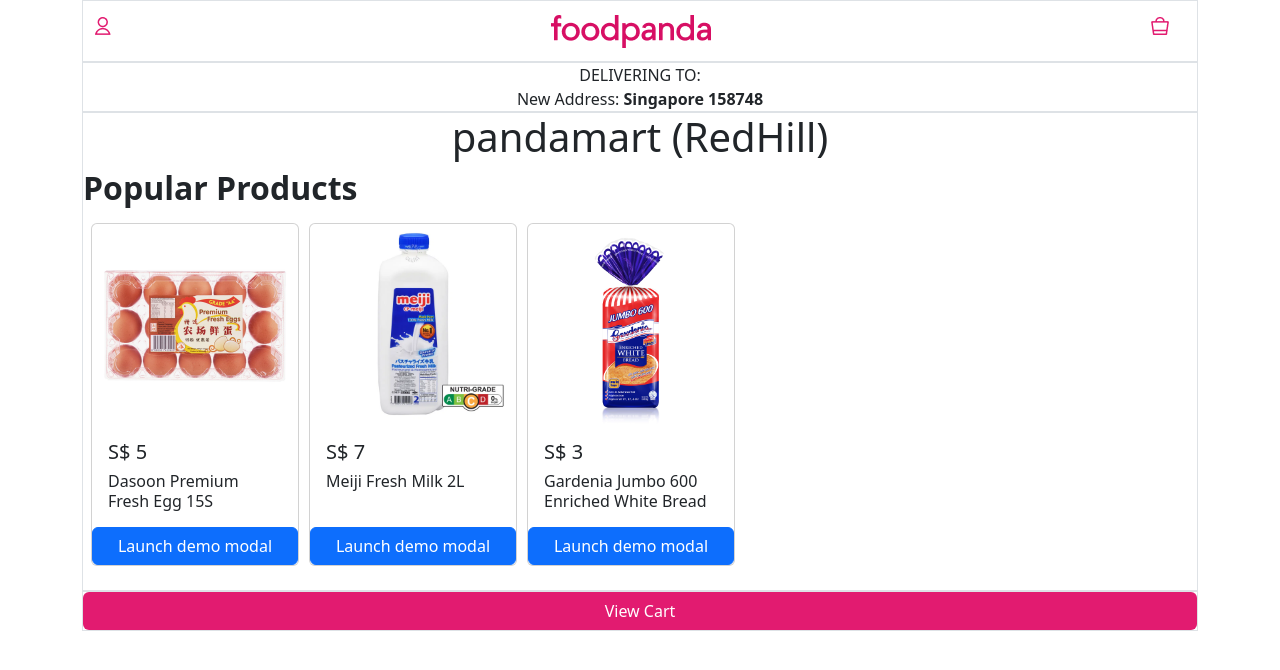
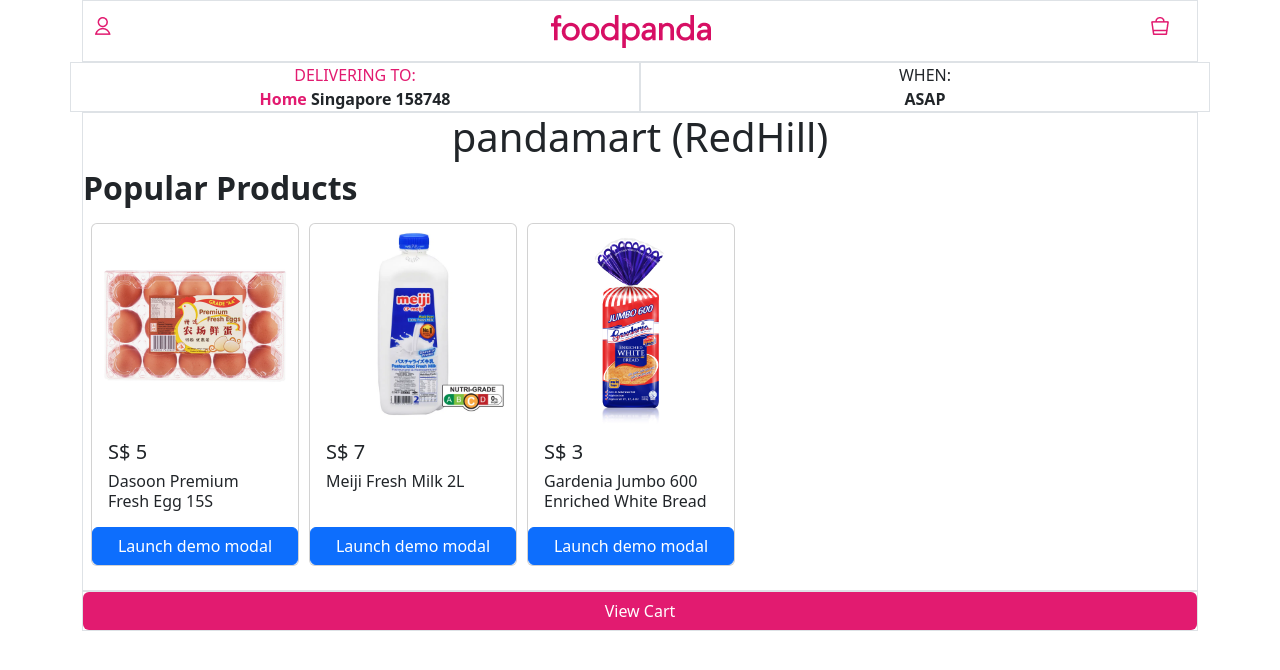
Before and after one commit to vitorio-p/pandaREmart, a React (Create React App) app: page / in a window 1280 px wide. Shown: the top 670 px of the page. Built offline with nearby package versions, Linux system fonts and the light colour scheme.

Commit message:
updated DeliveryBar.js

```diff
--- a/src/DeliveryBar.js
+++ b/src/DeliveryBar.js
@@ -4,10 +4,20 @@
   render() {
     return (
       <React.Fragment>
-          <div className="container-fluid border">
-            <div className="text-center">DELIVERING TO:</div>
-            <div className="text-center">New Address: <b>Singapore 158748</b></div>
+        <div className="row">
+          <div className="container-fluid border col">
+            <div className="text-center pinkFont">DELIVERING TO:</div>
+            <div className="text-center">
+              <b className="pinkFont">Home</b> <b>Singapore 158748</b>
+            </div>
           </div>
+          <div className="container-fluid border col">
+            <div className="text-center">WHEN:</div>
+            <div className="text-center">
+              <b>ASAP</b>
+            </div>
+          </div>
+        </div>
       </React.Fragment>
     );
   }
--- a/src/styles.css
+++ b/src/styles.css
@@ -8,6 +8,10 @@
   color: white;
 }
 
+.pinkFont {
+  color: #E21B70;
+}
+
 .d-flex{
   gap:10px;
 }
```
